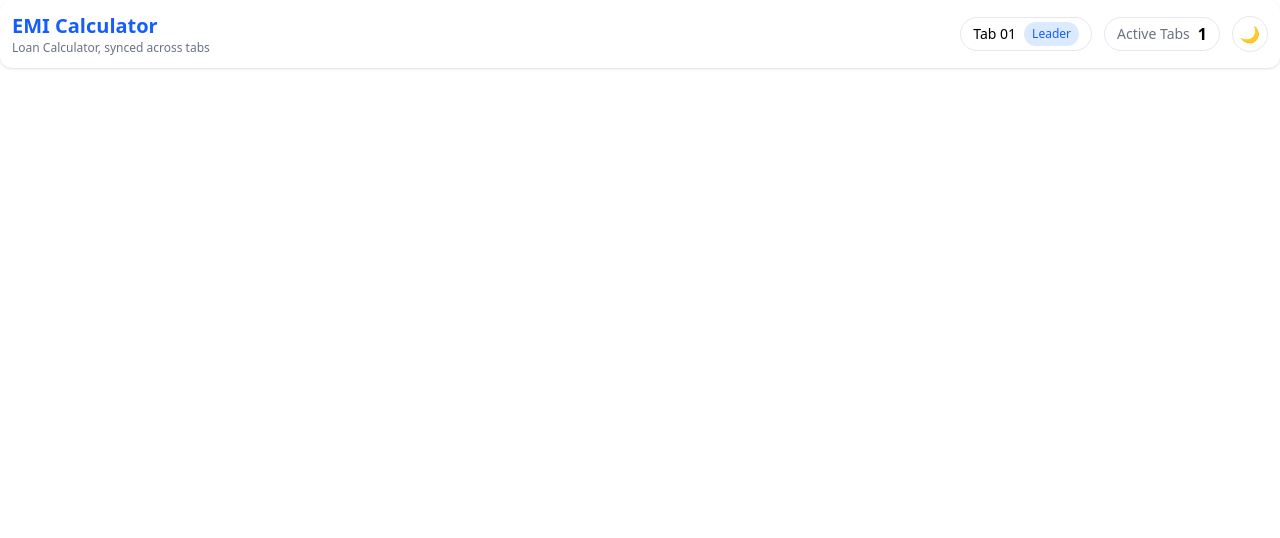
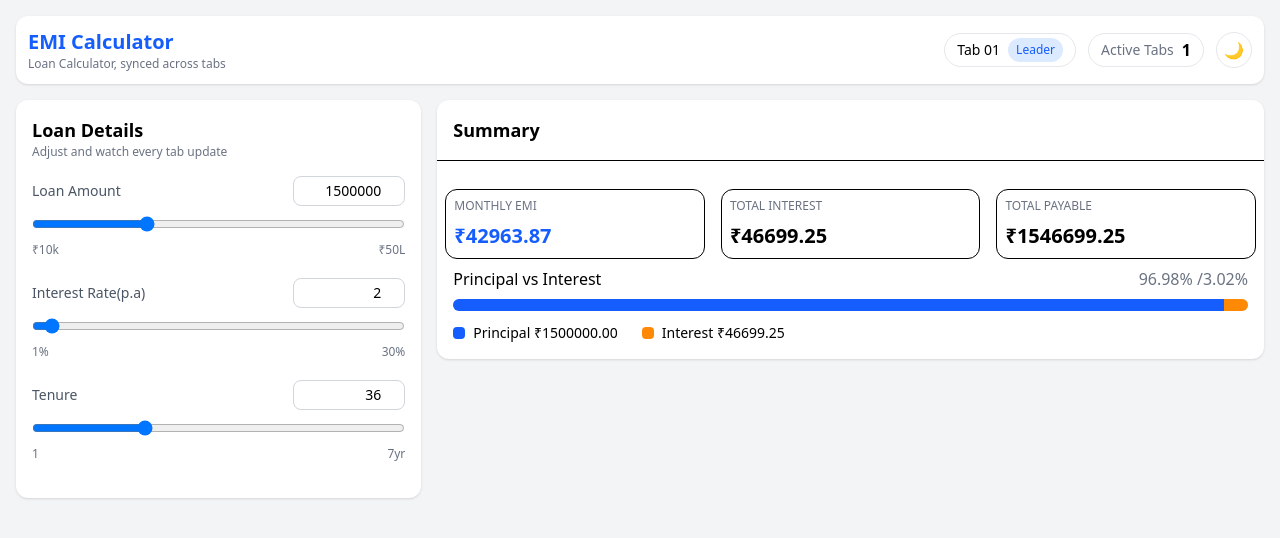
Before and after one commit to Ankit787762/EMI-Calculator, a Next.js app: page / in a window 1280 px wide. Shown: the top 538 px of the page. Built offline with nearby package versions, Linux system fonts and the light colour scheme.

Commit message:
Implement loan calculator components and context; add EMI calculation logic

```diff
--- a/src/app/layout.js
+++ b/src/app/layout.js
@@ -1,9 +1,14 @@
 import "./globals.css";
+import AppProvider from "@/context/AppContext";
 
 export default function RootLayout({ children }) {
   return (
     <html lang="en">
-      <body>{children}</body>
+      <body>
+        <AppProvider>
+          {children}
+        </AppProvider>
+      </body>
     </html>
   );
 }
--- a/src/app/page.js
+++ b/src/app/page.js
@@ -1,10 +1,35 @@
 import Header from "@/components/layout/Header";
+import LoanInputs from "@/components/calculator/LoanInputs";
+import SummaryCards from "@/components/calculator/SummaryCards";
+// import RatioBar from "@/components/calculator/RatioBar";
+// import SensitivityTable from "@/components/features/SensitivityTable";
+// import ModeTabs from "@/components/features/ModeTabs";
+// import AmortizationTable from "@/components/amortization/AmortizationTable";
 
  function Home() {
   return (
-    <div>
-     <Header/>
+    <div className="min-h-screen bg-gray-100 p-4">
+      <Header />
+
+      <div className="grid grid-cols-1 lg:grid-cols-3 gap-4 mt-4">
+        <LoanInputs />
+
+        <div className="lg:col-span-2 space-y-4">
+          <SummaryCards />
+          {/* <RatioBar />
+          <SensitivityTable /> */}
+        </div>
+      </div>
+
+      {/* <div className="mt-6">
+        <ModeTabs />
+      </div>
+
+      <div className="mt-6">
+        <AmortizationTable />
+      </div> */}
     </div>
   );
 }
-export default Home
+
+export default Home;
--- /dev/null
+++ b/src/components/calculator/LoanInputs.jsx
@@ -0,0 +1,109 @@
+"use client";
+
+import { useContext } from "react";
+import { AppContext } from "@/context/AppContext";
+
+ function LoanInputs() {
+  const { amount, setAmount, rate, setRate, tenure, setTenure } =
+    useContext(AppContext);
+
+  return (
+    <div className="bg-white rounded-xl shadow p-4">
+      <h2 className="text-lg font-semibold">Loan Details</h2>
+
+      <p className="text-xs text-gray-500 mb-4">
+        Adjust and watch every tab update
+      </p>
+
+
+      <div className="mb-5">
+        <div className="flex justify-between items-center mb-2">
+          <label className="text-sm font-medium text-gray-600">
+            Loan Amount
+          </label>
+
+          <input
+            type="number"
+            value={amount}
+            onChange={(e) => setAmount(Number(e.target.value))}
+            className="w-28 border border-gray-300 rounded-lg px-2 py-1 text-right text-sm"
+          />
+        </div>
+
+        <input
+          type="range"
+          min="10000"
+          max="5000000"
+          value={amount}
+          onChange={(e) => setAmount(Number(e.target.value))}
+          className="w-full"
+        />
+
+        <div className="flex justify-between text-xs text-gray-500 mt-1">
+          <span>₹10k</span>
+          <span>₹50L</span>
+        </div>
+      </div>
+
+      <div className="mb-5">
+        <div className="flex justify-between items-center mb-2">
+          <label className="text-sm font-medium text-gray-600">
+            Interest Rate(p.a)
+          </label>
+
+          <input
+            type="number"
+            value={rate}
+            onChange={(e) => setRate(Number(e.target.value))}
+            className="w-28 border border-gray-300 rounded-lg px-2 py-1 text-right text-sm"
+          />
+        </div>
+
+        <input
+          type="range"
+          min="1"
+          max="30"
+          value={rate}
+          onChange={(e) => setRate(Number(e.target.value))}
+          className="w-full"
+        />
+
+        <div className="flex justify-between text-xs text-gray-500 mt-1">
+          <span>1%</span>
+          <span>30%</span>
+        </div>
+      </div>
+
+      <div className="mb-5">
+        <div className="flex justify-between items-center mb-2">
+          <label className="text-sm font-medium text-gray-600">
+            Tenure
+          </label>
+
+          <input
+            type="number"
+            value={tenure}
+            onChange={(e) => setTenure(Number(e.target.value))}
+            className="w-28 border border-gray-300 rounded-lg px-2 py-1 text-right text-sm"
+          />
+        </div>
+
+        <input
+          type="range"
+          min="1"
+          max="120"
+          value={tenure}
+          onChange={(e) => setTenure(Number(e.target.value))}
+          className="w-full"
+        />
+
+        <div className="flex justify-between text-xs text-gray-500 mt-1">
+          <span>1</span>
+          <span>7yr</span>
+        </div>
+      </div>
+    </div>
+  );
+}
+
+export default LoanInputs;
--- a/src/components/calculator/Summarycards.jsx
+++ b/src/components/calculator/Summarycards.jsx
@@ -0,0 +1,89 @@
+"use client";
+
+import { useContext } from "react";
+import { AppContext } from "@/context/AppContext";
+import calculateEMI from "@/utils/emi";
+
+ function SummaryCards() {
+  const { amount, rate, tenure } = useContext(AppContext);
+  const emi = calculateEMI(amount, rate, tenure);
+  const totalPayable = emi * tenure;
+  const totalInterest = totalPayable - amount;
+  const Principalshare = (amount / totalPayable) * 100;
+  const Interestshare = (totalInterest / totalPayable) * 100;
+
+  return (
+    <div className="bg-white rounded-xl shadow">
+      {/* Header */}
+      <div className="border-b p-4">
+        <h2 className="text-lg font-semibold">Summary</h2>
+      </div>
+
+      {/* Cards */}
+      <div className="grid grid-cols-3 gap-4 mt-5 p-2">
+        <div className="border rounded-xl p-2">
+          <p className="text-xs text-gray-500 uppercase">Monthly EMI</p>
+
+          <h3 className="text-xl font-bold text-blue-600 mt-2">
+            ₹{emi.toFixed(2)}
+          </h3>
+        </div>
+
+        <div className="border rounded-xl p-2">
+          <p className="text-xs text-gray-500 uppercase">Total Interest</p>
+
+          <h3 className="text-xl font-bold mt-2">
+            ₹{totalInterest.toFixed(2)}
+          </h3>
+        </div>
+
+        <div className="border rounded-xl p-2">
+          <p className="text-xs text-gray-500 uppercase">Total Payable</p>
+
+          <h3 className="text-xl font-bold mt-2">₹{totalPayable.toFixed(2)}</h3>
+        </div>
+      </div>
+
+      {/* Principal vs Interest */}
+      <div className="px-4 pb-4">
+        <div className="flex justify-between mb-2">
+          <p className="font-medium">Principal vs Interest</p>
+
+          <p className="text-gray-500">
+            {Principalshare.toFixed(2)}% /{Interestshare.toFixed(2)}%
+          </p>
+        </div>
+
+        {/* Progress Bar */}
+ <div className="w-full h-3 bg-gray-200 rounded-full overflow-hidden">
+  <div className="h-full flex">
+    <div
+      className="bg-blue-600"
+      style={{ width: `${Principalshare}%` }}
+    />
+
+    <div
+      className="bg-orange-400"
+      style={{ width: `${Interestshare}%` }}
+    />
+  </div>
+</div>
+
+        {/* Legend */}
+        <div className="flex gap-6 mt-3 text-sm">
+          <div className="flex items-center gap-2">
+            <div className="w-3 h-3 bg-blue-600 rounded"></div>
+            <span>Principal ₹{amount.toFixed(2)}</span>
+          </div>
+
+          <div className="flex items-center gap-2">
+            <div className="w-3 h-3 bg-orange-400 rounded"></div>
+            <span>Interest ₹{totalInterest.toFixed(2)}</span>
+          </div>
+        </div>
+      </div>
+    </div>
+  );
+}
+
+export default SummaryCards;
--- /dev/null
+++ b/src/context/AppContext.jsx
@@ -0,0 +1,28 @@
+"use client";
+
+import { createContext, useState } from "react";
+
+export const AppContext = createContext();
+
+function AppProvider({ children }) {
+  const [amount, setAmount] = useState(1500000);
+  const [rate, setRate] = useState(2);
+  const [tenure, setTenure] = useState(36);
+
+  return (
+    <AppContext.Provider
+      value={{
+        amount,
+        setAmount,
+        rate,
+        setRate,
+        tenure,
+        setTenure,
+      }}
+    >
+      {children}
+    </AppContext.Provider>
+  );
+}
+
+export default AppProvider;
--- /dev/null
+++ b/src/utils/emi.js
@@ -0,0 +1,12 @@
+function calculateEMI(amount, rate, tenure) {
+  const monthlyrate = rate / 12 / 100;
+
+  const emi =
+    (amount *
+      monthlyrate *
+      Math.pow(1 + monthlyrate, tenure)) /
+    (Math.pow(1 + monthlyrate, tenure) - 1);
+  return emi;
+}
+
+export default calculateEMI;
```
Also changed, not shown: src/components/amortization/AmortizationTable.jsx (added).
